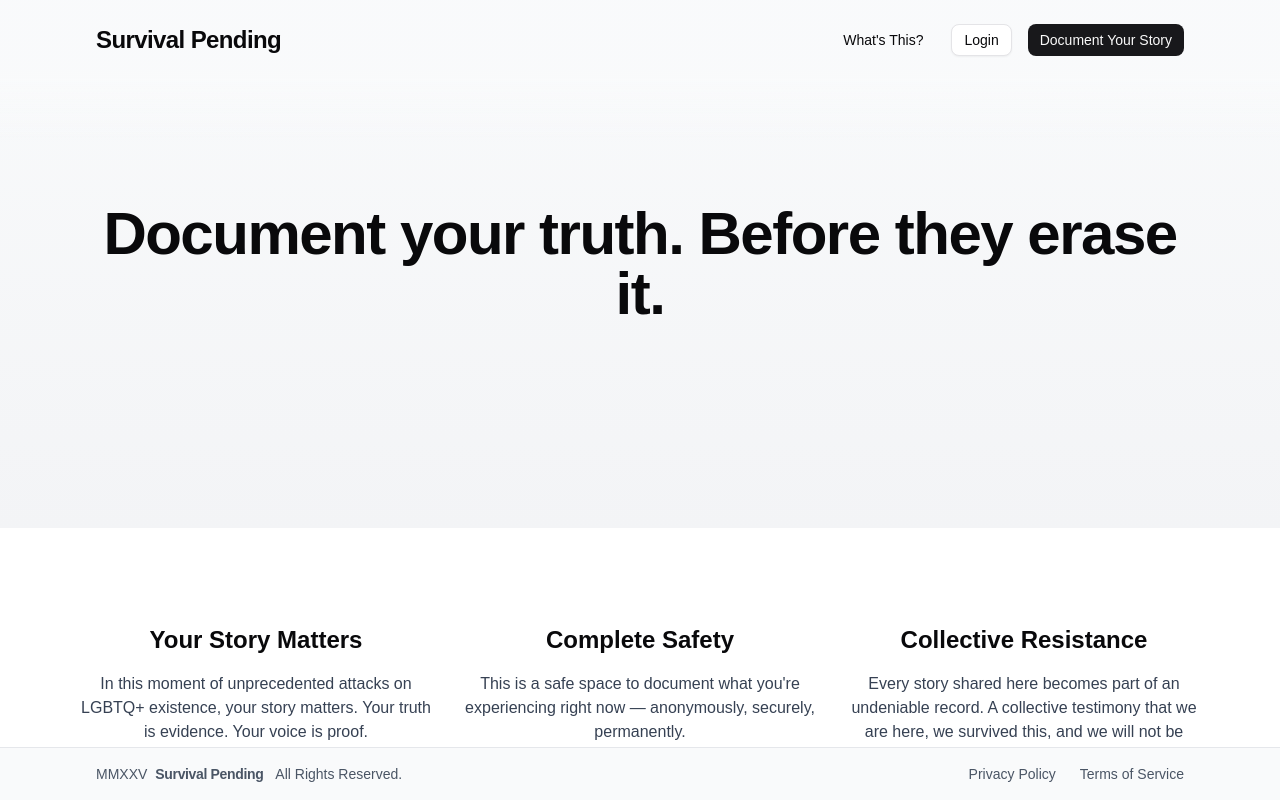
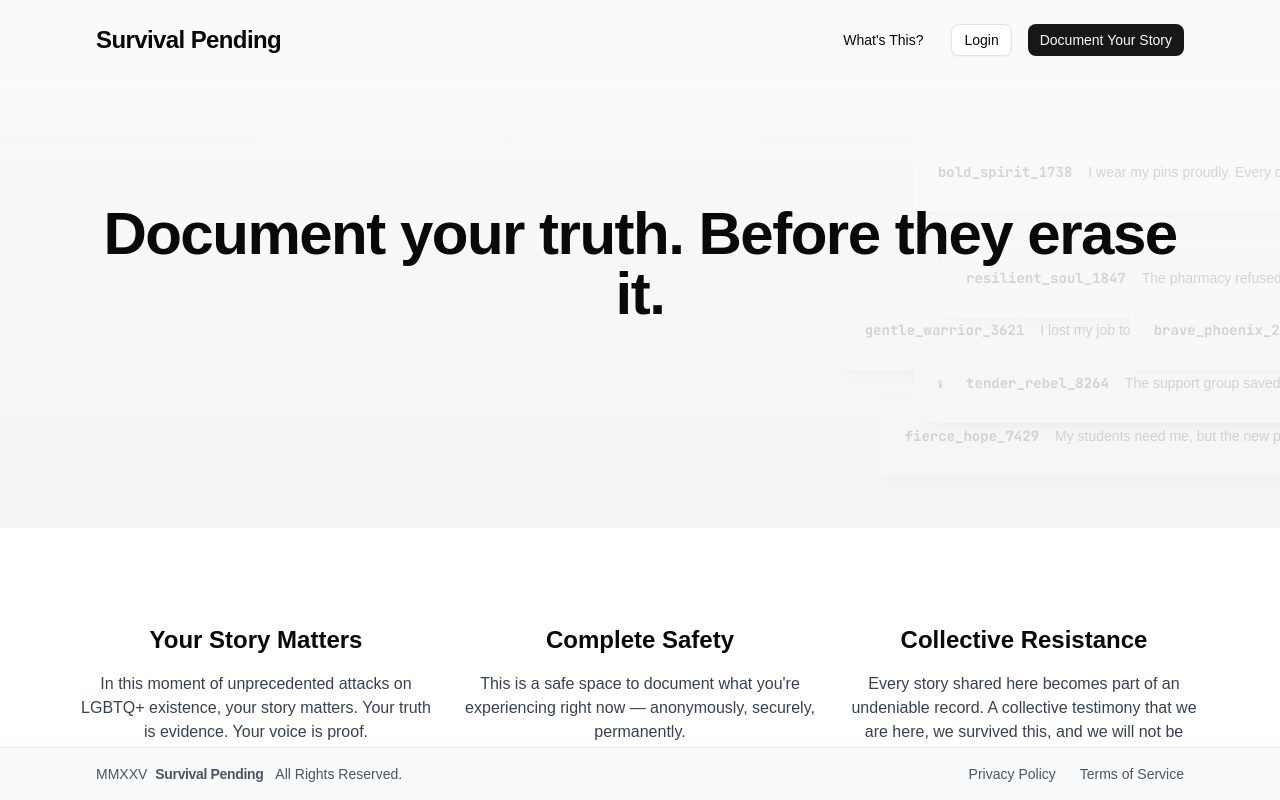
Before and after one commit to parenthetical-dev/survivalpending, a Next.js app: page / in a window 1280 px wide. Shown: the top 800 px of the page. Built offline with nearby package versions, Linux system fonts and the light colour scheme; a web font is replaced by a local one.

Commit message:
small footer add

```diff
--- a/app/page.tsx
+++ b/app/page.tsx
@@ -5,6 +5,7 @@ import { Logo } from "@/components/ui/logo";
 import Link from "next/link";
 import { useState } from "react";
 import { WhatsThisModal } from "@/components/WhatsThisModal";
+import { ScrollingStories } from "@/components/ScrollingStories";
 import { PenTool, Sparkles, Mic, Play } from "lucide-react";
 
 export default function HomePage() {
@@ -40,13 +41,14 @@ export default function HomePage() {
 
       {/* Main content sections */}
       {/* Hero Section - 2/3 height */}
-        <div className="h-[66vh] flex items-center justify-center bg-gradient-to-b from-gray-50 to-gray-100 dark:from-gray-900 dark:to-gray-800">
-          <div className="max-w-6xl mx-auto px-4 text-center">
-            <h2 className="text-4xl md:text-6xl font-bold tracking-tight">
-              Document your truth. Before they erase it.
-            </h2>
-          </div>
+      <div className="h-[66vh] flex items-center justify-center bg-gradient-to-b from-gray-50 to-gray-100 dark:from-gray-900 dark:to-gray-800 relative">
+        <ScrollingStories />
+        <div className="max-w-6xl mx-auto px-4 text-center relative z-10">
+          <h2 className="text-4xl md:text-6xl font-bold tracking-tight">
+            Document your truth. Before they erase it.
+          </h2>
         </div>
+      </div>
 
         {/* Value Props - All on one card */}
         <div className="bg-white dark:bg-gray-900">
--- /dev/null
+++ b/components/ScrollingStories.tsx
@@ -0,0 +1,182 @@
+"use client";
+
+import { useEffect, useState, useRef } from "react";
+import { Play, Pause } from "lucide-react";
+
+interface Story {
+  id: string;
+  username: string;
+  message: string;
+  duration: string;
+  yPosition: number;
+  speed: number;
+  startTime: number;
+}
+
+const storyTemplates = [
+  {
+    username: "brave_phoenix_2847",
+    message: "When they passed the law, I knew everything would change. My wife and I had been together for 12 years...",
+    duration: "1:32",
+  },
+  {
+    username: "quiet_storm_9183",
+    message: "The looks started first. Then the whispers. Being non-binary in a small town was never easy, but now...",
+    duration: "1:45",
+  },
+  {
+    username: "gentle_warrior_3621",
+    message: "I lost my job today. They didn't say it was because I'm trans, but we all knew. Twenty years of perfect reviews...",
+    duration: "1:28",
+  },
+  {
+    username: "fierce_hope_7429",
+    message: "My students need me, but the new policies make it impossible to be myself. How do I choose between my identity and my calling?",
+    duration: "1:51",
+  },
+  {
+    username: "resilient_soul_1847",
+    message: "The pharmacy refused my prescription again. Third time this month. They say it's 'policy changes' but I know what it really is...",
+    duration: "1:39",
+  },
+  {
+    username: "wild_courage_5932",
+    message: "My parents finally understand. It took years, but yesterday my dad used my real name for the first time...",
+    duration: "1:44",
+  },
+  {
+    username: "tender_rebel_8264",
+    message: "The support group saved my life. When everything else fell apart, they were there. We protect each other now...",
+    duration: "1:36",
+  },
+  {
+    username: "bold_spirit_1738",
+    message: "I wear my pins proudly. Every day is an act of resistance. They want us invisible, but I refuse to hide...",
+    duration: "1:41",
+  },
+  {
+    username: "steady_voice_4892",
+    message: "The clinic closed last month. Now I drive three hours for care that used to be ten minutes away...",
+    duration: "1:23",
+  },
+  {
+    username: "bright_soul_7263",
+    message: "My teenager came out last week. In this climate, I'm terrified and proud at the same time...",
+    duration: "1:38",
+  },
+  {
+    username: "quiet_strength_9471",
+    message: "They removed all the books. Every single one. The library feels empty without our stories...",
+    duration: "1:29",
+  },
+  {
+    username: "fierce_light_3847",
+    message: "I'm a teacher. I can't say 'partner' anymore. Thirty years of love reduced to 'roommate'...",
+    duration: "1:42",
+  },
+];
+
+function generateRandomStory(index: number): Story {
+  const template = storyTemplates[index % storyTemplates.length];
+  const speeds = [50, 55, 60, 65, 70];
+  const yPositions = [5, 15, 25, 35, 45, 55, 65, 75, 85];
+
+  return {
+    id: `story-${Date.now()}-${Math.random()}`,
+    username: template.username,
+    message: template.message,
+    duration: template.duration,
+    yPosition: yPositions[Math.floor(Math.random() * yPositions.length)],
+    speed: speeds[Math.floor(Math.random() * speeds.length)],
+    startTime: Date.now(),
+  };
+}
+
+export function ScrollingStories() {
+  const [stories, setStories] = useState<Story[]>([]);
+  const storyIndexRef = useRef(0);
+
+  useEffect(() => {
+    // Initialize with more stories visible
+    const initialStories = Array.from({ length: 8 }, (_, i) => {
+      const story = generateRandomStory(i);
+      // Stagger stories across the screen
+      story.startTime = Date.now() - (i * 2500);
+      return story;
+    });
+    setStories(initialStories);
+
+    // Add new stories more frequently
+    const interval = setInterval(() => {
+      const newStory = generateRandomStory(storyIndexRef.current++);
+      setStories(prev => [...prev, newStory]);
+
+      // Clean up old stories after they've scrolled off
+      setTimeout(() => {
+        setStories(prev => prev.filter(s => s.id !== newStory.id));
+      }, 70000);
+    }, 3000); // Add new story every 3 seconds
+
+    return () => clearInterval(interval);
+  }, []);
+
+  return (
+    <div className="absolute inset-0 overflow-hidden opacity-[0.15] dark:opacity-[0.07]">
+      {stories.map((story) => (
+          <div
+            key={story.id}
+            className="absolute whitespace-nowrap"
+            style={{
+              top: `${story.yPosition}%`,
+              animation: `scroll ${story.speed}s linear infinite, fadeIn 3s ease-out`,
+            }}
+          >
+            <div className="inline-flex items-center gap-4 bg-white dark:bg-gray-800 shadow-lg p-6">
+              {/* Username */}
+              <span className="font-mono text-sm font-bold">
+                {story.username}
+              </span>
+
+              {/* Message preview */}
+              <p className="text-sm max-w-md truncate">
+                {story.message}
+              </p>
+
+              {/* Audio player */}
+              <div className="flex items-center gap-2 bg-gray-100 dark:bg-gray-700 px-4 py-2">
+                <Play className="w-3 h-3" />
+                <div className="w-24 h-1 bg-gray-300 dark:bg-gray-600">
+                  <div
+                    className="h-full bg-gray-600 dark:bg-gray-400"
+                    style={{ width: "35%" }}
+                  />
+                </div>
+                <span className="text-xs">{story.duration}</span>
+              </div>
+            </div>
+          </div>
+      ))}
+
+      <style jsx>{`
+        @keyframes scroll {
+          from {
+            transform: translateX(100vw);
+          }
+          to {
+            transform: translateX(-200vw);
+          }
+        }
+
+        @keyframes fadeIn {
+          from {
+            opacity: 0;
+          }
+          to {
+            opacity: 1;
+          }
+        }
+
+      `}</style>
+    </div>
+  );
+}
```
